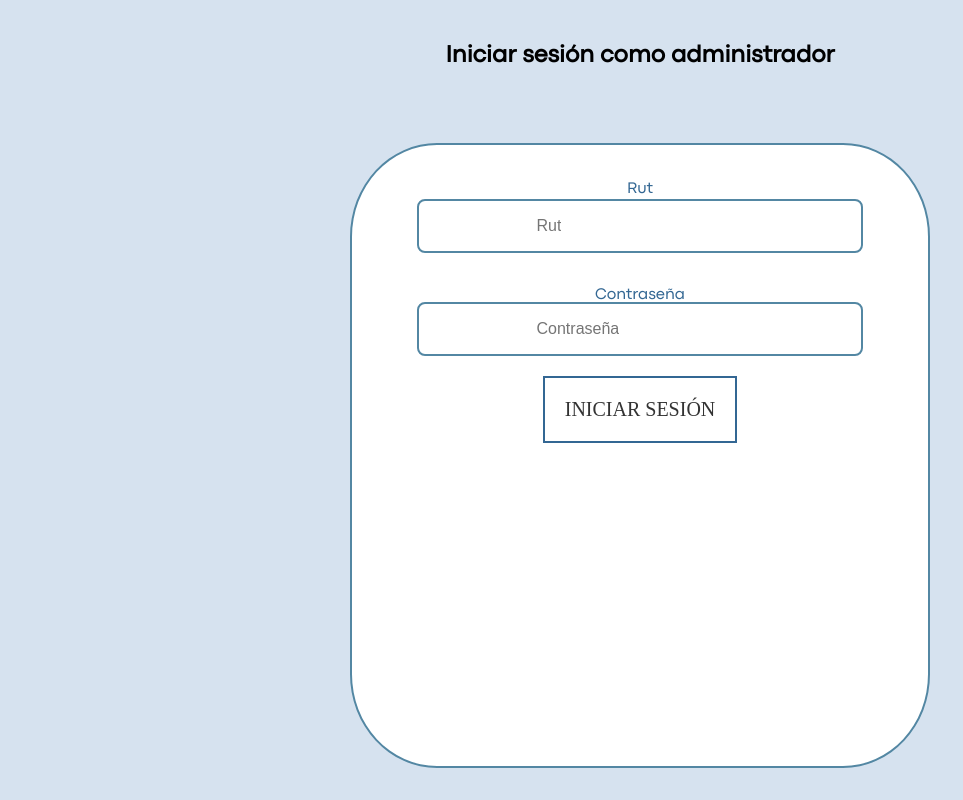
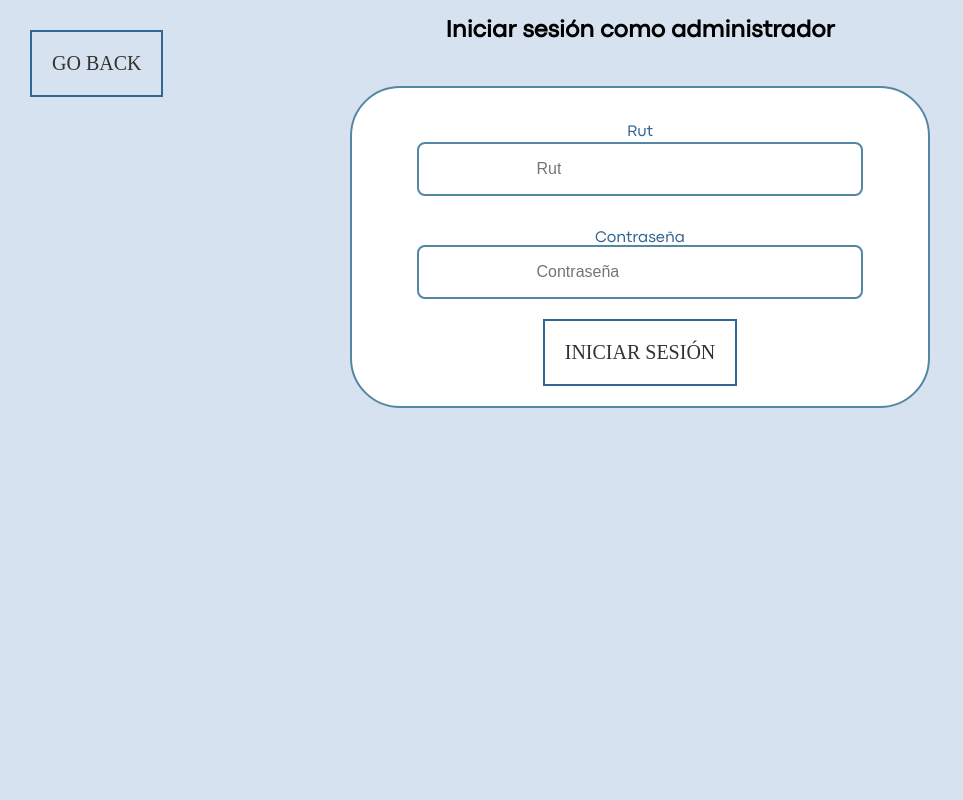
Before and after one commit to Pixoll/se-project-frontend, a React (Create React App) app: page /admin/login in a window 1280 px wide. Shown: the whole page, without its empty margins (0-963 px from the left). Built offline with nearby package versions, Linux system fonts and the light colour scheme; a web font is replaced by a local one.

Commit message:
Add back button to login pages

```diff
--- a/src/components/NewAppointmentSlot.tsx
+++ b/src/components/NewAppointmentSlot.tsx
@@ -9,7 +9,7 @@ type DaySlot = {
 
 type NewAppointmentSlotProps = {
     slot: DaySlot;
-    handleScheduleSlot: (id: number) => void;
+    handleScheduleSlot: (slot: DaySlot) => void;
 }
 
 export default function NewAppointmentSlot({ slot, handleScheduleSlot }: NewAppointmentSlotProps) {
@@ -22,7 +22,7 @@ export default function NewAppointmentSlot({ slot, handleScheduleSlot }: NewAppo
                         <b>Médico:</b> {slot.fullName} (<em>Rut: {slot.rut}</em>)
                     </p>
                     <p><b>Especialidad:</b> {slot.specialty}</p>
-                    <button className="cancel-button" onClick={() => handleScheduleSlot(slot.id)}>
+                    <button className="cancel-button" onClick={() => handleScheduleSlot(slot)}>
                         Agendar cita
                     </button>
                 </div>
--- a/src/pages/AdminLoginPage.tsx
+++ b/src/pages/AdminLoginPage.tsx
@@ -1,8 +1,10 @@
+import { BackButton } from "../components/BackButton";
 import LoginForm from "../components/LoginForm";
 
 export default function AdminLoginPage() {
     return (
         <div>
+            <BackButton/>
             <LoginForm type={"admin"} redirectTo={"home"}/>
         </div>
     );
--- a/src/pages/MedicLoginPage.tsx
+++ b/src/pages/MedicLoginPage.tsx
@@ -1,8 +1,10 @@
+import { BackButton } from "../components/BackButton";
 import LoginForm from "../components/LoginForm";
 
 export default function MedicLoginPage() {
     return (
         <div>
+            <BackButton/>
             <LoginForm type={"medic"} redirectTo={"home"}/>
         </div>
     );
--- a/src/pages/PatientLoginPage.tsx
+++ b/src/pages/PatientLoginPage.tsx
@@ -1,8 +1,10 @@
+import { BackButton } from "../components/BackButton";
 import LoginForm from "../components/LoginForm";
 
 export default function PatientLoginPage() {
     return (
         <div>
+            <BackButton/>
             <LoginForm type={"patient"} redirectTo={"/home"}/>
         </div>
     );
--- a/src/pages/SelectNewAppointmentPage.tsx
+++ b/src/pages/SelectNewAppointmentPage.tsx
@@ -1,9 +1,10 @@
 import { useState } from "react";
 import Calendar from "react-calendar";
+import { useNavigate } from "react-router-dom";
 import { BackButton } from "../components/BackButton";
 import NewAppointmentSlot from "../components/NewAppointmentSlot";
 import useFetch from "../hooks/useFetch";
-import "../styles/NewAppointmentPage.css";
+import "../styles/SelectNewAppointmentPage.css";
 
 type Medic = {
     rut: string;
@@ -45,6 +46,7 @@ type DaySlot = {
 const days: Array<TimeSlot["day"]> = ["su", "mo", "tu", "we", "th", "fr", "sa"];
 
 export default function SelectNewAppointmentPage() {
+    const navigation = useNavigate();
     const [date, setDate] = useState(new Date());
     const [medics, setMedics] = useState<string[]>([]);
     const [specialties, setSpecialties] = useState<number[]>([]);
@@ -84,6 +86,20 @@ export default function SelectNewAppointmentPage() {
         setSpecialties(prevSpecialties =>
             prevSpecialties.includes(id) ? prevSpecialties.filter(s => s !== id) : [...prevSpecialties, id]
         );
+    };
+
+    const handleScheduleSlot = (slot: DaySlot) => {
+        navigation("/new-appointment/schedule", {
+            state: {
+                slotId: slot.id,
+                date: toDateString(date),
+                medic: {
+                    rut: slot.rut,
+                    fullName: slot.fullName,
+                    specialty: slot.specialty,
+                },
+            },
+        });
     };
 
     const dateString = toDateString(date);
@@ -156,7 +172,7 @@ export default function SelectNewAppointmentPage() {
                         <NewAppointmentSlot
                             key={slot.id}
                             slot={slot}
-                            handleScheduleSlot={() => {}}
+                            handleScheduleSlot={handleScheduleSlot}
                         />
                     )) : <p className="no-appointment">Sin horarios disponibles</p>}
                 </ul>
--- a/src/styles/LoginForm.css
+++ b/src/styles/LoginForm.css
@@ -8,7 +8,6 @@
 .login-container {
     display: grid;
     place-items: center;
-    height: 100vh;
     background-color: #d6e2ef;
 }
 
@@ -16,13 +15,12 @@
     display: grid;
     place-items: center;
     background-color: #ffffff;
-    grid-template-rows: 1fr 1fr;
     grid-template-columns: 1fr;
     justify-items: center;
     border: 2px solid #5387a3;
-    border-radius: 15%;
-    height: 90%;
+    border-radius: 50px;
     width: 45%;
+    margin: 25px 25px 100px;
 }
 
 .login-form {
```
Also changed, not shown: src/App.tsx (+7 -7 lines), src/styles/SelectNewAppointmentPage.css (renamed from src/styles/NewAppointmentPage.css).
